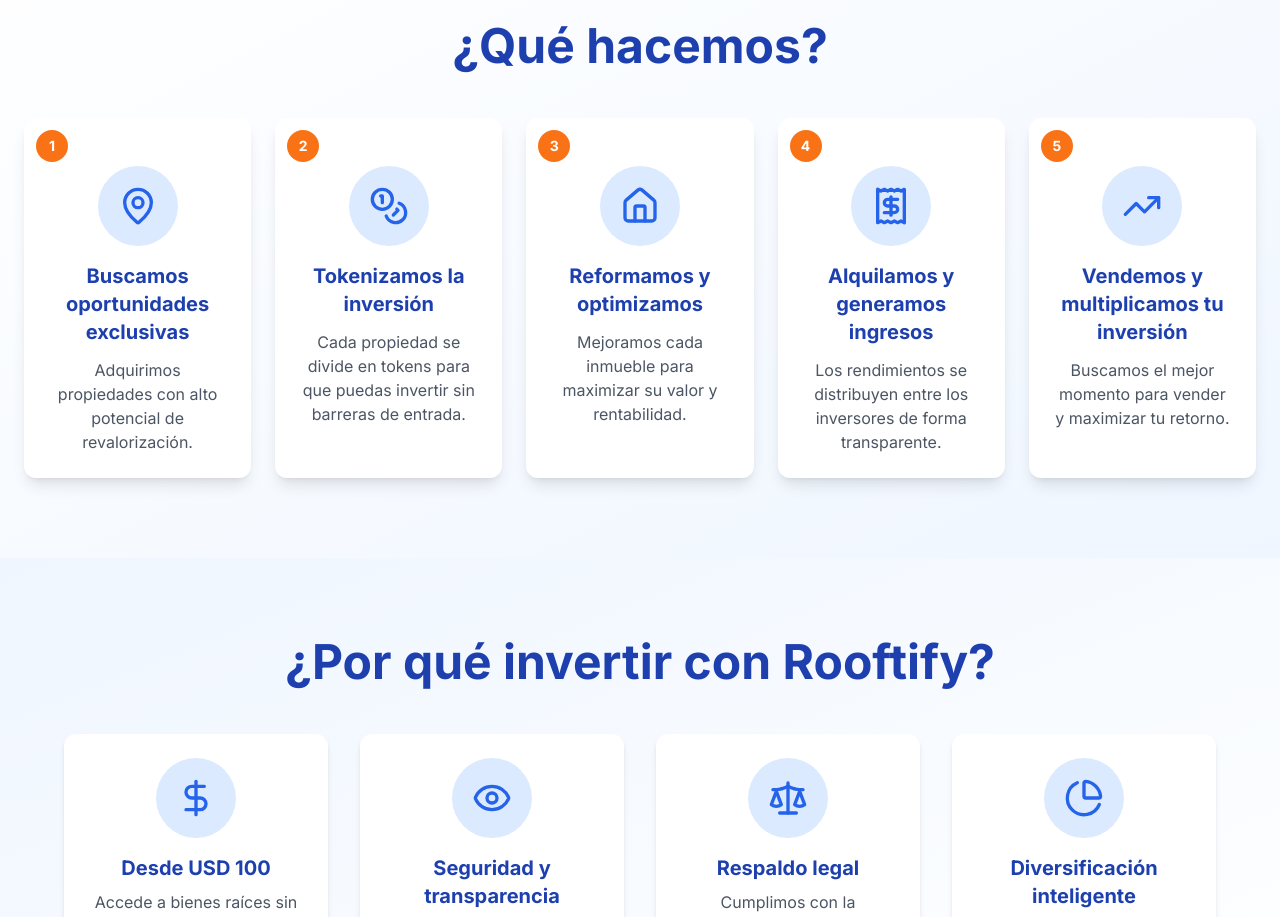
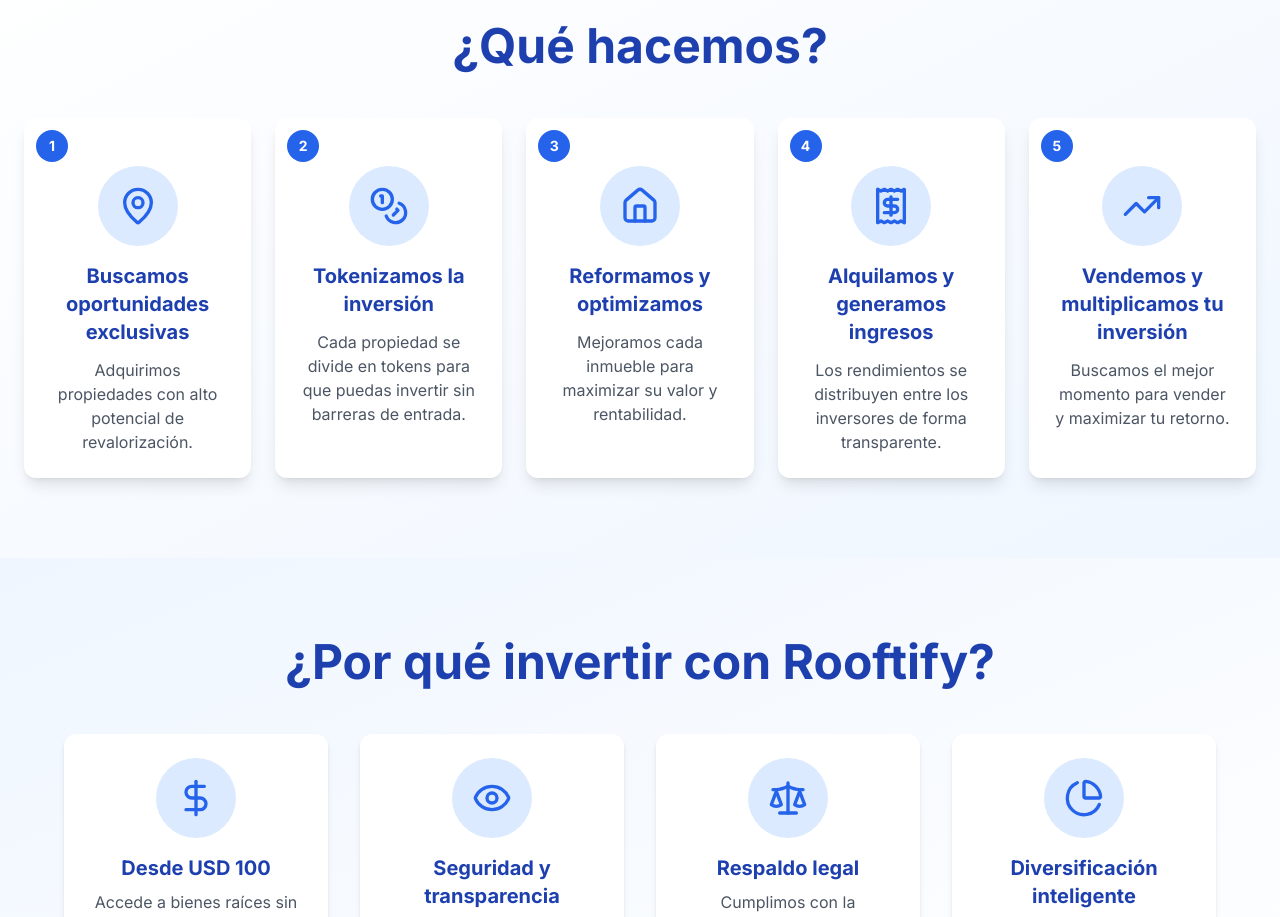
Before and after one commit to juansalinas-pro/rooftify, a Next.js app: page / in a window 1280 px wide. Shown: the part 2560-3477 px from the top of the page. Built offline with nearby package versions, Linux system fonts and the light colour scheme.

Commit message:
lo que hacemos

```diff
--- a/src/components/WhatWeDo.tsx
+++ b/src/components/WhatWeDo.tsx
@@ -40,7 +40,7 @@
               className="bg-white rounded-xl shadow-lg hover:shadow-xl transition-all duration-300 hover:-translate-y-1 relative pt-12 pb-6 px-6 text-center"
             >
               <div className="absolute top-3 left-3">
-                <div className="w-8 h-8 bg-orange-500 text-white rounded-full flex items-center justify-center text-sm font-bold">
+                <div className="w-8 h-8 bg-blue-600 text-white rounded-full flex items-center justify-center text-sm font-bold">
                   {index + 1}
                 </div>
               </div>
```
